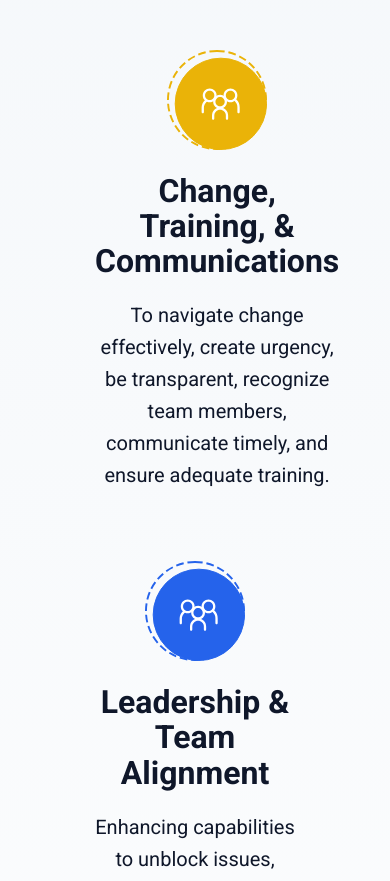
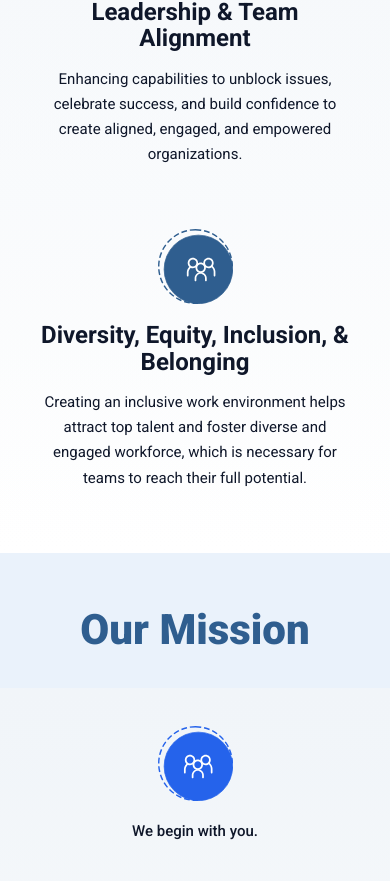
Before and after one commit to ranajithreddy11/mBolden, a React (Create React App) app in the folder frontend/: page /services in a window 390 px wide. Shown: the part 1067-1948 px from the top of the page. Built offline with nearby package versions, Linux system fonts and the light colour scheme; a web font is replaced by a local one.

Commit message:
service page responsive

```diff
--- a/frontend/src/assets/styles/Footer.css
+++ b/frontend/src/assets/styles/Footer.css
@@ -82,10 +82,7 @@
         padding: 10px 0;
     }
 
-    .footer-copyright .copyright{
-        font-size: 0.9rem;
-        line-height: 1rem;
-    }
+
 
     .footer-nav-container {
         display: block;
@@ -102,8 +99,5 @@
         justify-content: space-between;
     }
 
-    .footer-nav a {
-        font-size: 0.9rem;
-        line-height: 1rem;
-    }
+
 }
--- a/frontend/src/assets/styles/Header.css
+++ b/frontend/src/assets/styles/Header.css
@@ -35,11 +35,11 @@
     color: #ffffff;
     text-decoration: none;
     font-family: 'Roboto', sans-serif;
-    padding: 0.75rem 0.5rem; /* 12px 8px */
-    font-size: 1.125rem; /* 18px */
+    padding: 0.75rem 0.5rem;
+    font-size: 1.125rem;
     font-weight: 500;
-    line-height: 1.5rem; /* 24px */
-    letter-spacing: 0.03125rem; /* 0.5px */
+    line-height: 1.5rem;
+    letter-spacing: 0.03125rem;
 }
 
 .nav a:hover {
@@ -64,8 +64,8 @@
     left: 0;
     width: 100%;
     height: 100%;
-    background: rgba(0, 0, 0, 0.5); /* Semi-transparent background */
-    z-index: 999; /* Ensure it appears above other content but below the side nav */
+    background: rgba(0, 0, 0, 0.5);
+    z-index: 999;
     transition: opacity 0.3s ease-in-out;
 }
 
@@ -90,36 +90,32 @@
     .side-nav {
         display: none;
         flex-direction: column;
-        gap: 1rem; /* 16px */
+        gap: 1rem;
         position: fixed;
         top: 0;
         right: 0;
         width: 250px;
         height: 100%;
         background-color: #2F5E8F;
-        padding: 2rem 1.25rem; /* 32px 20px */
-        transform: translateX(100%); /* Initially hide the side nav */
+        padding: 2rem 1.25rem;
+        transform: translateX(100%);
         transition: transform 0.3s ease-in-out;
-        z-index: 1000; /* Ensure it appears above other content */
+        z-index: 1000;
     }
 
     .side-nav.open {
         display: flex;
-        transform: translateX(0); /* Slide in the side nav */
+        transform: translateX(0);
     }
 
     .side-nav a {
         color: #ffffff;
         text-decoration: none;
         font-family: 'Roboto', sans-serif;
-        padding: 0.75rem 0.5rem; /* 12px 8px */
-        font-size: 1.125rem; /* 18px */
+        padding: 0.75rem 0.5rem;
+        font-size: 1.125rem;
         font-weight: 500;
-        line-height: 1.5rem; /* 24px */
-        letter-spacing: 0.03125rem; /* 0.5px */
-    }
-
-    .side-nav a:hover {
-        color: #F9530F;
+        line-height: 1.5rem;
+        letter-spacing: 0.03125rem;
     }
 }
--- a/frontend/src/assets/styles/Services.css
+++ b/frontend/src/assets/styles/Services.css
@@ -1,111 +1,150 @@
-
 
 .services-section {
     text-align: center;
-    padding: 50px 0;
     background: linear-gradient(180deg, #F1F5F9 0%, rgba(255, 255, 255, 0) 100%);
+}
 
+.section-heading{
+    padding: 3.125rem 5rem;
 }
 
 .services-section h2 {
     font-family: 'Roboto', sans-serif;
-    font-size: 56px;
+    font-size: 3.5rem;
     font-weight: 800;
-    line-height: 61.6px;
+    line-height: 3.85rem;
     text-align: center;
     color: #2F5E8F;
-    margin-bottom: 20px;
 }
 
 .services-section p {
     font-family: 'Inter', sans-serif;
-    font-size: 28px;
+    font-size: 1.75rem;
     font-weight: 500;
-    line-height: 57px;
+    line-height: 3.56rem;
     text-align: center;
     color: #030701;
-
+    margin:0 0 1rem 0;
 }
 
 .services {
     display: flex;
     flex-wrap: wrap;
     justify-content: space-around;
-    padding: 70px;
+    padding: 3.125rem 5rem;
 }
 
 .service {
-    max-width: 350px;
-    margin: 25px;
+    width: 350px;
+    margin: 1.5625rem;
     text-align: center;
 }
 
 .service img {
-    width: 100px;
-    height: 100px;
+    width: 6.25rem;
+    height: 6.25rem;
 }
 
 .service h3 {
-    margin: 20px 0;
+    margin: 1.25rem 0;
     font-family: 'Roboto', sans-serif;
-    font-size: 32px;
+    font-size: 2rem;
     font-weight: 700;
-    line-height: 35.2px;
+    line-height: 2.2rem;
     text-align: center;
     color: #0F172A;
 }
 
 .service p {
     font-family: 'Roboto', sans-serif;
-    font-size: 20px;
+    font-size: 1.25rem;
     font-weight: 400;
-    line-height: 32px;
+    line-height: 2rem;
     text-align: center;
     color: #0F172A;
 }
 
-/* Mission Section */
+
 .mission-section {
     background: linear-gradient(180deg, #F1F5F9 0%, rgba(255, 255, 255, 0) 100%);
-    padding: 50px 0;
     text-align: center;
 }
 
 .mission-section h2 {
     font-family: 'Roboto', sans-serif;
-    font-size: 56px;
+    font-size: 3.5rem;
     font-weight: 800;
-    line-height: 61.6px;
+    line-height: 3.85rem;
     text-align: center;
     color: #2F5E8F;
-    margin-bottom: 20px;
+    margin-bottom: 1.25rem;
 }
 
 .mission-statements {
     display: flex;
     justify-content: space-around;
     flex-wrap: wrap;
-    padding: 60px;
+    padding: 3.125rem 5rem;
 }
 
 .mission {
-    width: 30%;
-    max-width: 350px;
-    margin: 20px;
+    width: 350px;
+    margin: 1.25rem;
     text-align: center;
 }
 
 .mission img {
-    width: 100px;
-    height: 100px;
+    width: 6.25rem;
+    height: 6.25rem;
 }
 
 .mission p {
     font-family: 'Roboto', sans-serif;
-    font-size: 20px;
+    font-size: 1.25rem;
     font-weight: 500;
-    line-height: 32px;
+    line-height: 2rem;
     text-align: center;
     color: #0F172A;
+}
 
+@media (max-width: 768px) {
+    :root {
+        font-size: 14px;
+    }
 }
+
+
+@media (max-width: 480px) {
+    :root {
+        font-size: 12px;
+    }
+
+    .services-section h2{
+        color:#0F172A;
+        font-weight: 700;
+    }
+
+    .services-section p{
+        font-family: 'Roboto', sans-serif;
+        line-height: 2.7rem;
+        font-weight: 400;
+        margin-bottom: 2rem;
+    }
+
+    .services{
+        padding: 5%;
+        background: linear-gradient(180deg, #F1F5F9 0%, rgba(255, 255, 255, 0) 100%);
+    }
+    .mission-statements{
+        padding: 6%;
+        background: linear-gradient(180deg, #F1F5F9 0%, rgba(255, 255, 255, 0) 100%);
+    }
+    .section-heading{
+        background-color: #EAF2FB;
+        padding: 5%;
+    }
+
+    .service p{
+        line-height:2.1rem ;
+    }
+}
--- a/frontend/src/pages/Services.js
+++ b/frontend/src/pages/Services.js
@@ -14,8 +14,10 @@ const Services = () => {
     <div className="container">
             {/* Our Services Section */}
             <section className="services-section">
-                <h2>Our Services</h2>
-                <p>We align and elevate, unleashing the potential inside your company.</p>
+                <div className="section-heading">
+                    <h2>Our Services</h2>
+                    <p>We align and elevate, unleashing the potential inside your company.</p>
+                </div>
                 <div className="services">
                     <div className="service">
                         <img src={Planning} alt="Strategic Planning" />
@@ -42,7 +44,9 @@ const Services = () => {
 
             {/* Our Mission Section */}
             <section className="mission-section">
-                <h2>Our Mission</h2>
+                <div className="section-heading">
+                    <h2>Our Mission</h2>
+                </div>
                 <div className="mission-statements">
                     <div className="mission">
                         <img src={Team} alt="Begin with you" />
```
